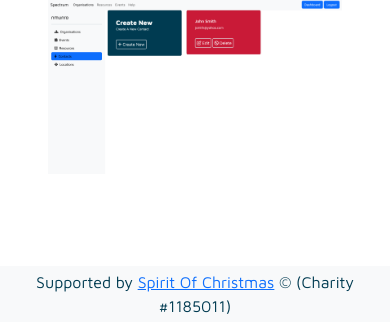
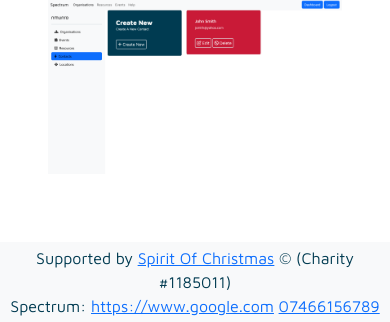
Before and after one commit to nmunro/spectrum, a Django app: page /help/contacts/ in a window 390 px wide. Shown: the part 522-844 px from the top of the page. Run offline with Django 4.2, Linux system fonts and the light colour scheme; parts of the project's set-up code (start-up, migrations or seed data) failed here and were passed over; some libraries are stand-ins or nearby versions.

Commit message:
email&mobile link

```diff
--- a/spectrum/templates/base.html
+++ b/spectrum/templates/base.html
@@ -68,6 +68,9 @@
 
     <nav class="bg-light text-center fixed-bottom p-1 mt-5">
       <span>Supported by <a href="https://www.spiritofchristmas.org.uk/">Spirit Of Christmas</a>&nbsp;&copy;&nbsp;(Charity #1185011)</span>
+      <br/>
+      <span>Spectrum: <a href="https://www.google.com" target="_blank">https://www.google.com</a></span>
+      <span><a href="https://www.google.com" target="_blank">07466156789</span>
     </nav>
   </body>
 </html>
```
